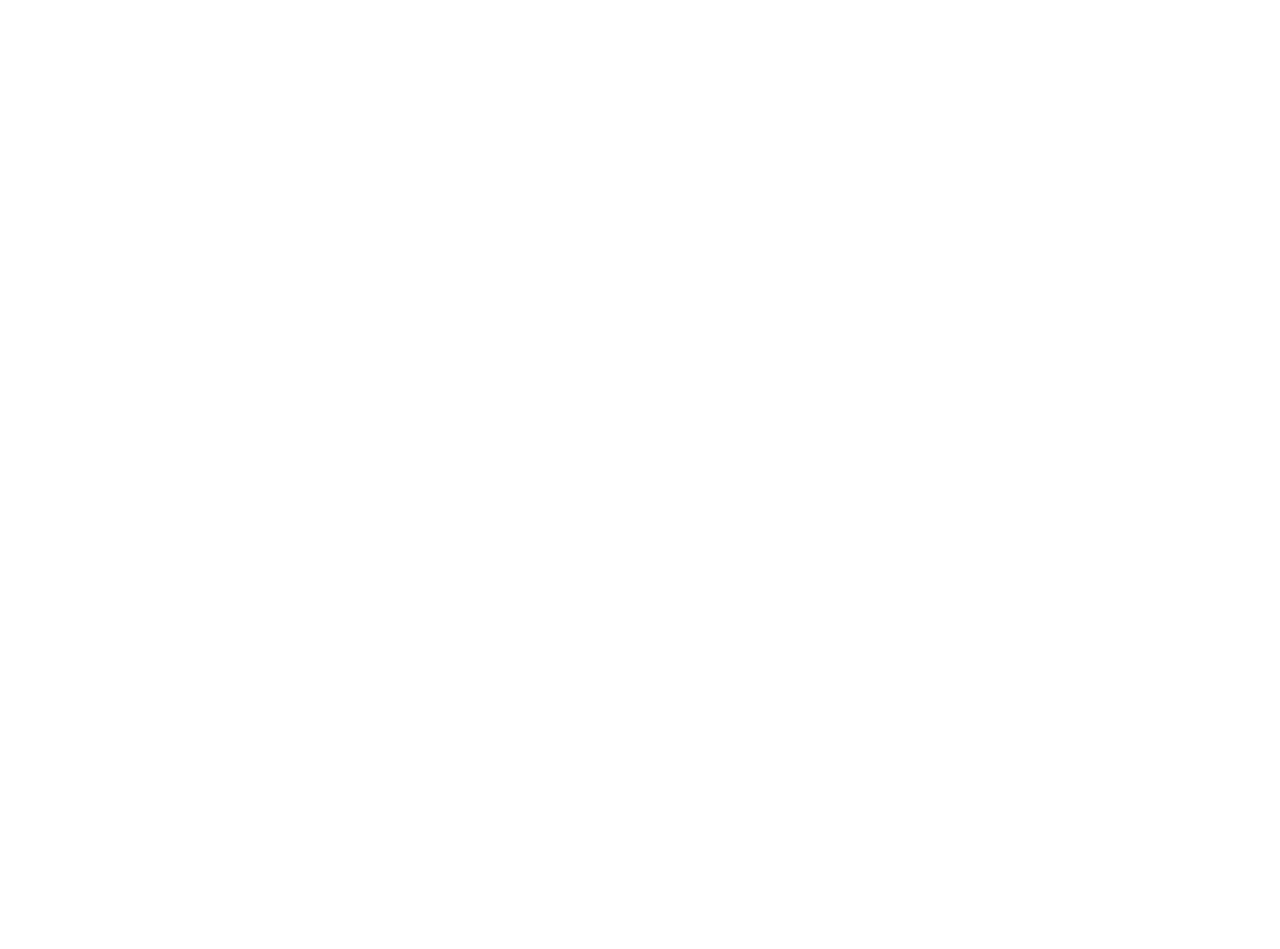
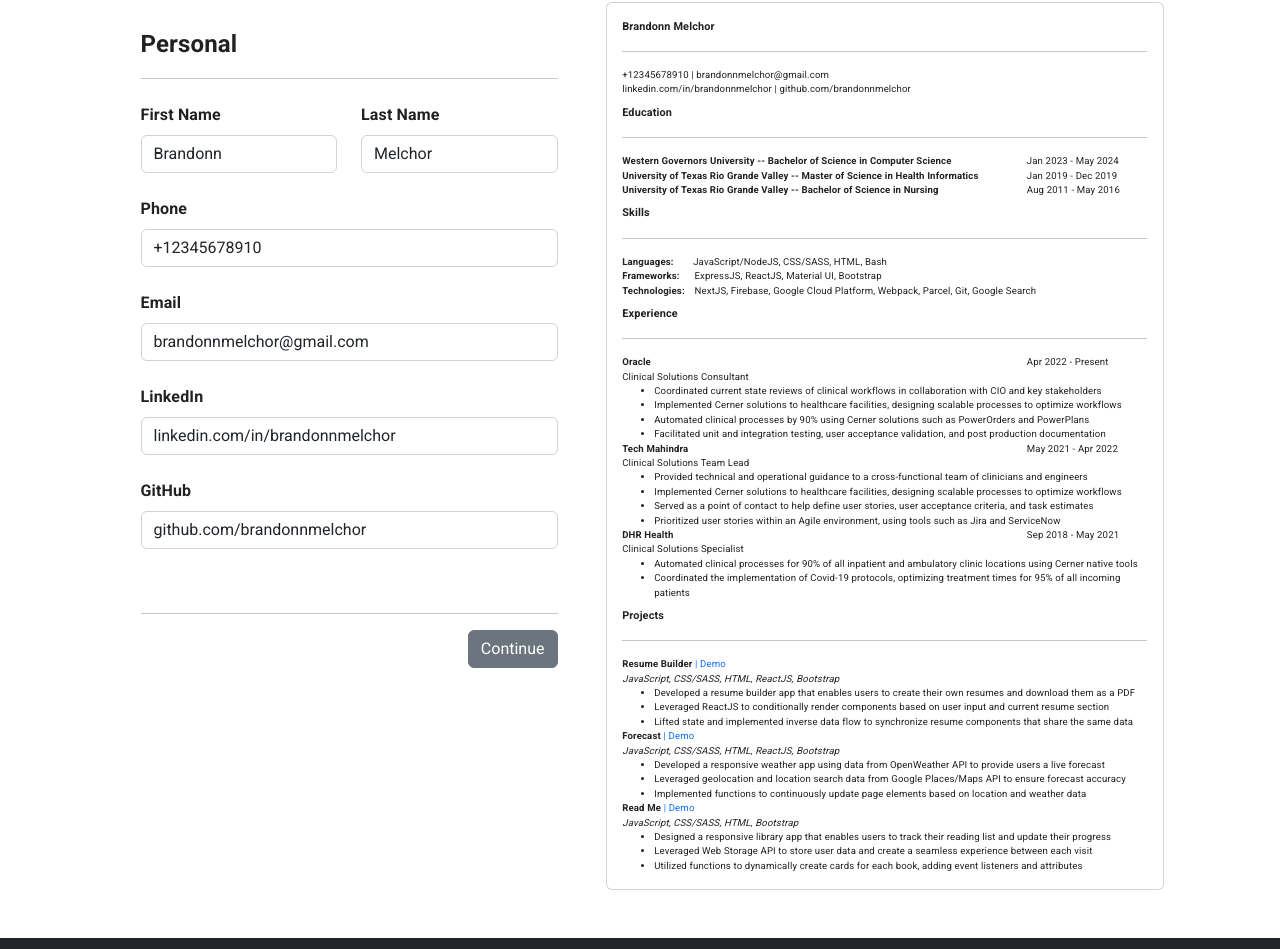
Before and after one commit to brandonnmelchor/resume-builder, a React (Create React App) app: page / in a window 1280 px wide. Shown: the part 132-1081 px from the top of the page. Before the commit the page ends 800 px from the top, so only its background shows below. Built offline with nearby package versions, Linux system fonts and the light colour scheme.

Commit message:
reactivate components

```diff
--- a/src/App.js
+++ b/src/App.js
@@ -187,11 +187,11 @@ export default class App extends React.Component {
         <Nav resume={resume} printRef={printRef} handleChange={handleChange} />
         <div className="container-lg px-4 py-5">
           <div className="row justify-content-center align-items-start gap-4">
-            {/* <Form resume={resume} entryMode={entryMode} handleChange={handleChange} /> */}
-            {/* <Resume resume={resume} handleChange={handleChange} /> */}
+            <Form resume={resume} entryMode={entryMode} handleChange={handleChange} />
+            <Resume resume={resume} handleChange={handleChange} />
           </div>
         </div>
-        {/* <Footer /> */}
+        <Footer />
       </div>
     );
   }
```
